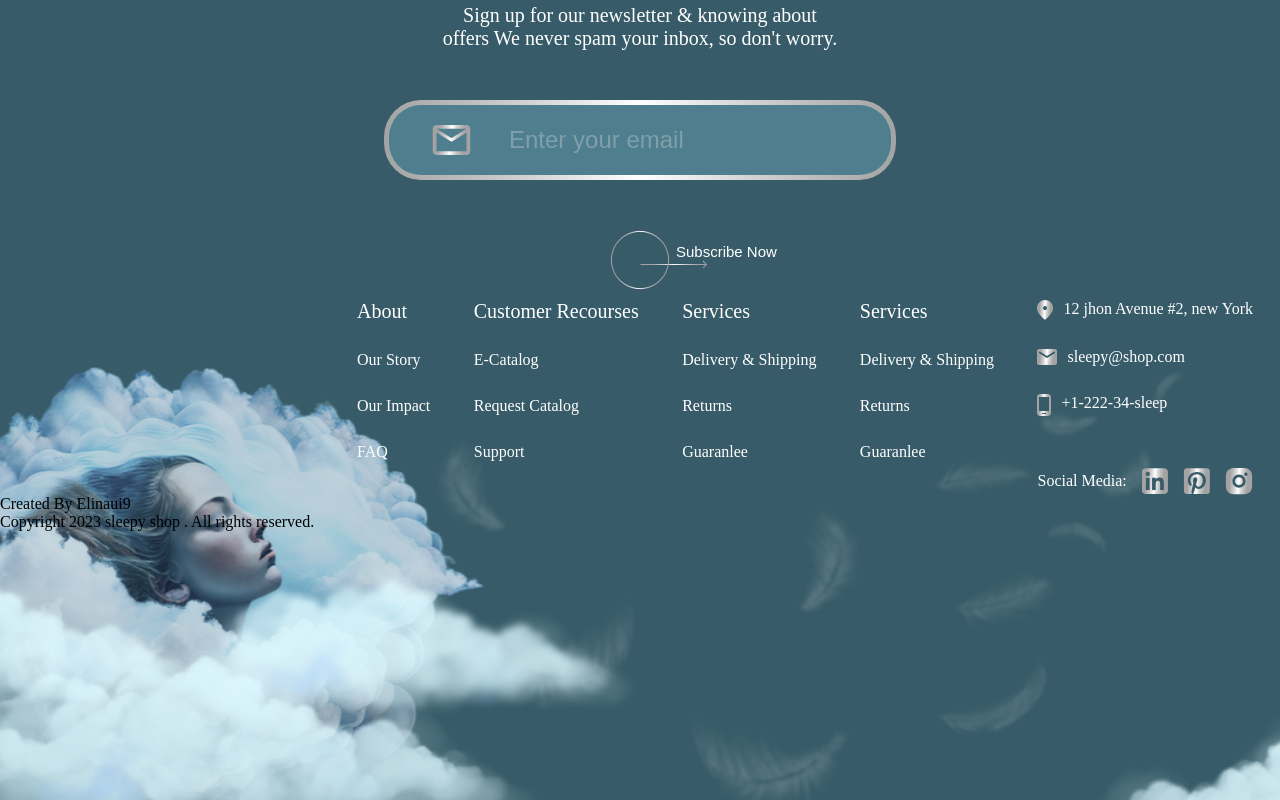
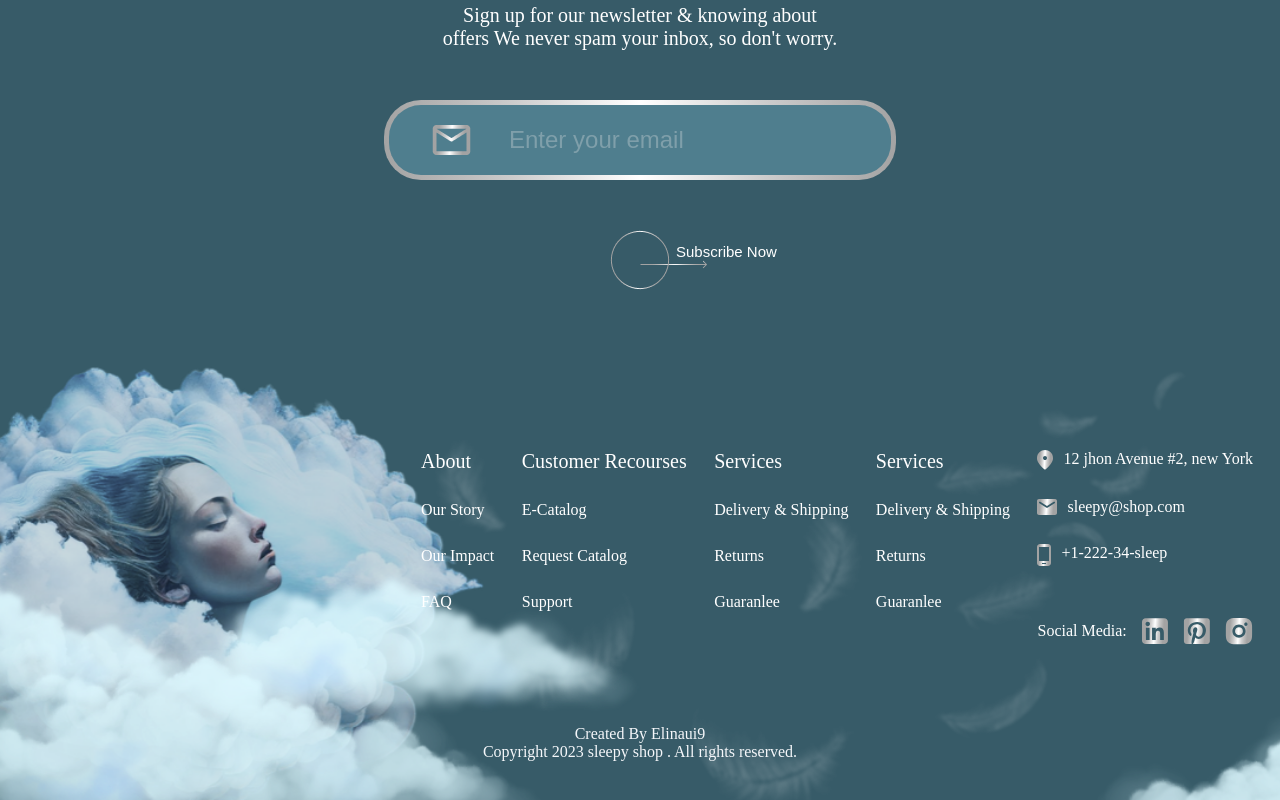
Before and after one commit to KiwiScreams/Bed-Linen-Online-Shop, a React (Vite) app: page / in a window 1280 px wide. Shown: the part 2549-3349 px from the top of the page. Built offline with nearby package versions, Linux system fonts and the light colour scheme.

Commit message:
footer styles

```diff
--- a/src/components/shared/footer/Footer.css
+++ b/src/components/shared/footer/Footer.css
@@ -2,10 +2,12 @@ footer
 {
     background: url("../../../assets/img/girl.png");
     width: 100%;
+    padding-top: 150px;
     height: 500px;
     position: relative;
     background-size: cover;
     background-repeat: no-repeat;
+    padding-bottom: 0;
 
 }
 footer .footer-img
@@ -24,9 +26,10 @@ footer .footer-top
 {
     display: flex;
     justify-content: space-between;
-    width: 70%;
+    width: 65%;
     margin-left: auto;
     margin-right: 27px;
+    margin-bottom: 80px;
 }
 footer .footer-top ul
 {
@@ -57,3 +60,10 @@ footer .social-icons-container
     color: var(--white-clr);
     margin-top: 52px;
 }
+footer .footer-bottom
+{
+    width: fit-content;
+    margin: auto;
+    text-align: center;
+    color: #F5F7FA;
+}
```
